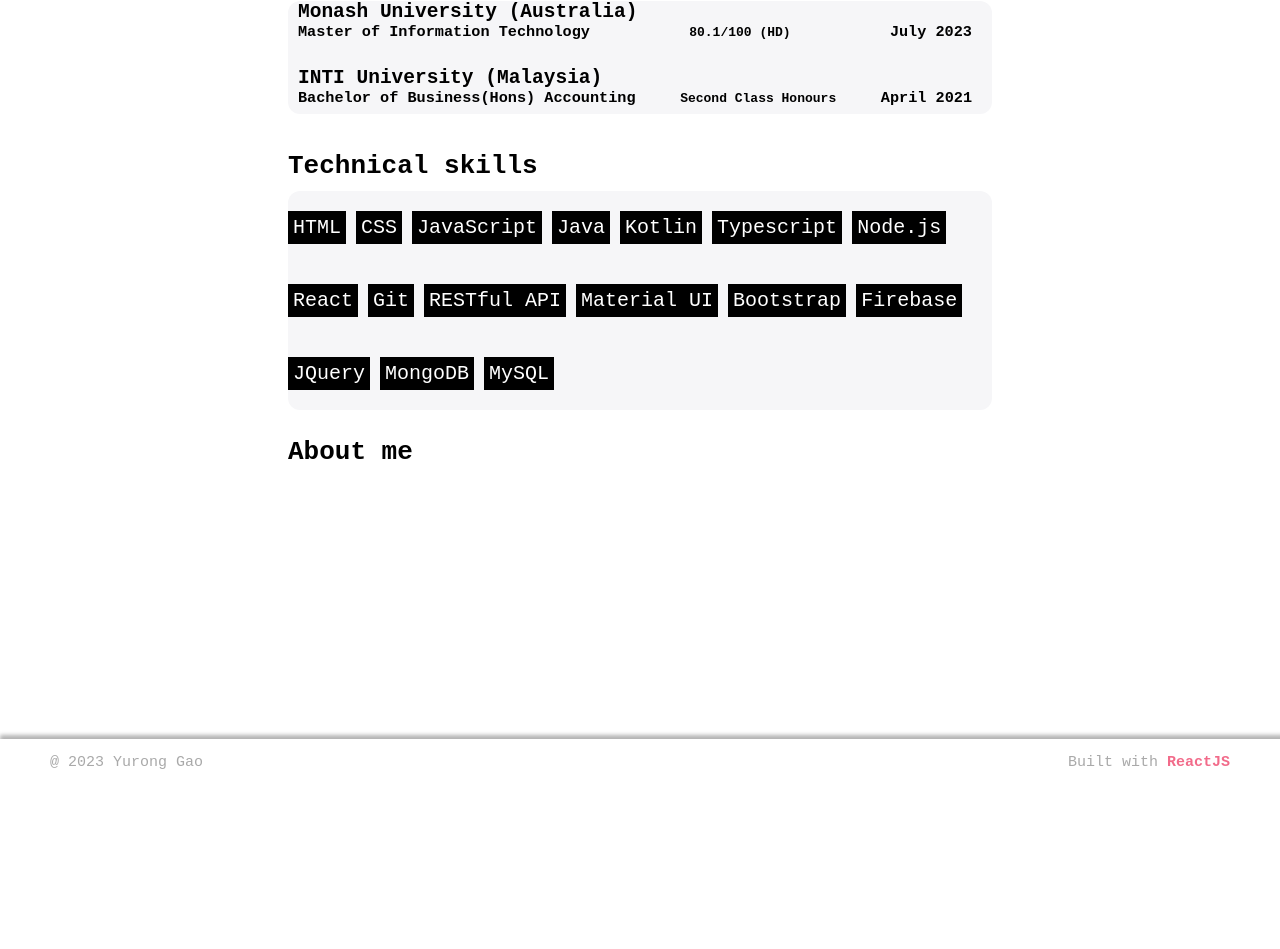
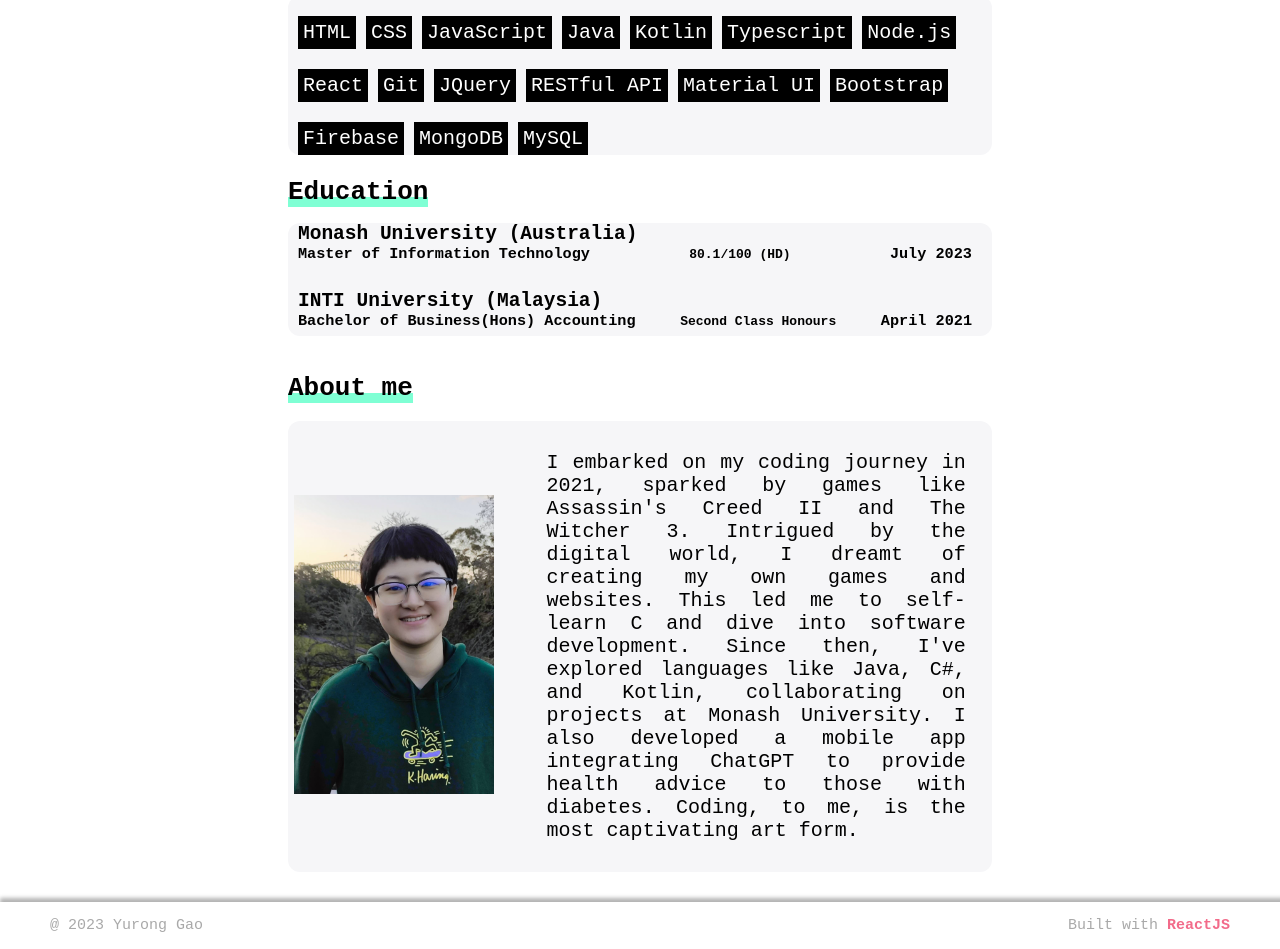
Before and after one commit to EATGao/all-about-yurong, a React (Create React App) app: page /about in a window 1280 px wide. Shown: the part 136-1085 px from the top of the page. Before the commit the page ends 922 px from the top, so only its background shows below. Built offline with nearby package versions, Linux system fonts and the light colour scheme.

Commit message:
1. add About me part in the about page 2. fix the footer position problem

```diff
--- a/src/Footer/Footer.css
+++ b/src/Footer/Footer.css
@@ -4,9 +4,7 @@
     justify-content: space-between;
     background-color: rgba(255, 255, 255, .3);
     box-shadow: 4px 0px 4px 4px rgba(0, 0, 0, .3);
-    position: relative;
-    left: 0;
-    bottom: 0;
+    margin-top: auto;
 }
 
 .footer__left {
--- a/src/Pages/About/About.css
+++ b/src/Pages/About/About.css
@@ -3,11 +3,12 @@
     flex-direction: column;
     margin: 0 auto;
     width: 55%;
-    height: 100vh;
+    margin-bottom: 30px;
+    min-height: 100vh;
 }
 
 .about__education {
-    margin-top: 20px;
+    margin-top: 30px;
 }
 
 .educations {
@@ -17,12 +18,25 @@
 }
 
 .about__education > h1 {
+    display: inline-block;
     margin: 2px 0px -10px 0px;
+    background-image: linear-gradient(to right, aquamarine, aquamarine);
+    background-position: bottom left;
+    background-repeat: no-repeat;
+    background-size: 100% 10px;
+    transition: background-size .5s ease;
+}
+
+
+.about__education > h1:hover {
+    background-size: 20% 10px;
 }
 
 .about__technical__skill {
     margin-bottom: -10px;
     border-radius: 12px;
+    padding-left: 10px;
+    padding-right: 10px;
     background-color: #F6F6F8;
 }
 
@@ -32,22 +46,66 @@
     color: white;
     font-size: 20px;
     margin-right: 10px;
-    padding: 5px;
-}
-
-.about__technical__skill > p:hover {
-    display: inline-block;
-    background-color: black;
-    color: white;
-    font-size: 20px;
-    margin-right: 10px;
-    padding: 5px;
+    padding: 5px ;
+    margin-bottom: 0;
 }
 
 .about__technical > h1 {
     margin-bottom: 10px;
+    display: inline-block;
+    background-image: linear-gradient(to right, aquamarine, aquamarine);
+    background-position: bottom left;
+    background-repeat: no-repeat;
+    background-size: 100% 10px;
+    transition: background-size .5s ease;
 }
 
-.about__me {
-    margin-top: 20px;
+.about__technical > h1:hover {
+    background-size: 20% 10px;
 }
+
+
+.about__me > h1 {
+    display: inline-block;
+    background-image: linear-gradient(to right, aquamarine, aquamarine);
+    background-position: bottom left;
+    background-repeat: no-repeat;
+    background-size: 100% 10px;
+    transition: background-size .5s ease;
+}
+
+.about__me > h1:hover {
+    background-size: 20% 10px;
+}
+
+.about__self__description {
+    display: flex;
+    flex-direction: row;
+    flex: 1;
+    align-items: center;
+    border-radius: 12px;
+    background-color: #F6F6F8;
+    justify-content: space-around;
+    padding-top: 10px;
+    padding-bottom: 10px;
+}
+
+.self__image {
+    width: 200px;
+    margin-left: -20px;
+}
+
+img {
+    width: 100%;
+    height: 100%;
+}
+
+.self__description {
+    flex: 0.8;
+    width: 400px;
+}
+
+.self__description > p {
+    font-size: 20px;
+    text-align: justify;
+}
--- a/src/Pages/About/About.js
+++ b/src/Pages/About/About.js
@@ -3,6 +3,7 @@ import Header from '../../Header/Header'
 import Education from './Education'
 import './About.css'
 import Footer from '../../Footer/Footer';
+import Selfie from '../../Pictures/selfie.jpg'
 
 function About() {
 
@@ -10,6 +11,28 @@ function About() {
     <div>
       <Header />
       <div className='about'>
+
+          <div className='about__technical'>
+            <h1>Technical skills</h1>
+            <div className='about__technical__skill'>
+                <p>HTML</p>
+                <p>CSS</p>
+                <p>JavaScript</p>
+                <p>Java</p>
+                <p>Kotlin</p>
+                <p>Typescript</p>
+                <p>Node.js</p>
+                <p>React</p>
+                <p>Git</p>
+                <p>JQuery</p>
+                <p>RESTful API</p>
+                <p>Material UI</p>
+                <p>Bootstrap</p>
+                <p>Firebase</p>
+                <p>MongoDB</p>
+                <p>MySQL</p>
+            </div>
+          </div>
           <div className='about__education'>
             <h1>Education</h1>
             <div className='educations'>
@@ -23,32 +46,21 @@ function About() {
                 honours='Second Class Honours'/>
             </div>
           </div>
-
-          <div className='about__technical'>
-            <h1>Technical skills</h1>
-            <div className='about__technical__skill'>
-                <p>HTML</p>
-                <p>CSS</p>
-                <p>JavaScript</p>
-                <p>Java</p>
-                <p>Kotlin</p>
-                <p>Typescript</p>
-                <p>Node.js</p>
-                <p>React</p>
-                <p>Git</p>
-                <p>RESTful API</p>
-                <p>Material UI</p>
-                <p>Bootstrap</p>
-                <p>Firebase</p>
-                <p>JQuery</p>
-                <p>MongoDB</p>
-                <p>MySQL</p>
-            </div>
-          </div>
           <div className='about__me'>
             <h1>About me</h1>
             <div className='about__self__description'>
-
+              <div className='self__image'>
+                <img src={Selfie} alt='selfie' />
+              </div>
+              <div className='self__description'>
+                <p>
+                  I embarked on my coding journey in 2021, sparked by games like Assassin's Creed II and The Witcher 3.
+                  Intrigued by the digital world, I dreamt of creating my own games and websites. This led me to self-learn
+                  C and dive into software development. Since then, I've explored languages like Java, C#, and Kotlin,
+                  collaborating on projects at Monash University. I also developed a mobile app integrating ChatGPT to
+                  provide health advice to those with diabetes. Coding, to me, is the most captivating art form.
+                </p>
+              </div>
             </div>
           </div>
         </div>
--- a/src/Sidebar/Sidebar.js
+++ b/src/Sidebar/Sidebar.js
@@ -1,12 +1,12 @@
 import './Sidebar.css'
 import React from 'react'
-import SidebarSelfie from './sidebar_selfie.jpg'
+import Selfie from './sidebar_selfie.jpg'
 
 function Sidebar() {
   return (
     <div className='sidebar'>
       <div className='sidebar__top'>
-        <img src={SidebarSelfie} alt='selfie' />
+        <img src={Selfie} alt='selfie' />
       </div>
 
       <div className='sidebar__bottom'>
```
Also changed, not shown: src/Pictures/selfie.jpg (renamed from src/Sidebar/sidebar_selfie.jpg).
